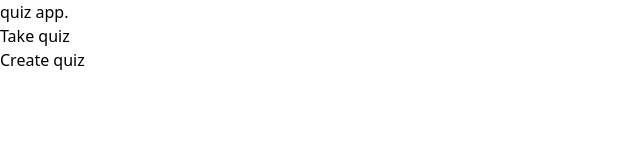
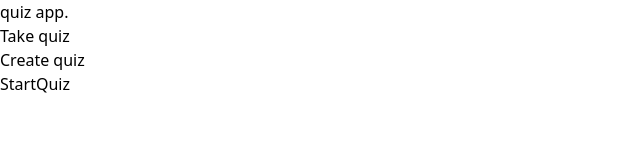
Before and after one commit to hussain-shariff/quiz-app, a React (Vite) app: page /startQuiz in a window 1280 px wide. Shown: the top 162 px of the page, without its empty margins (0-640 px from the left). Built offline with nearby package versions, Linux system fonts and the light colour scheme.

Commit message:
start quiz page

```diff
--- a/src/App.jsx
+++ b/src/App.jsx
@@ -4,6 +4,7 @@ import { BrowserRouter as Router, Routes, Route } from "react-router-dom";
 import Home from "./pages/Home";
 import CreateQuiz from "./pages/CreateQuiz";
 import TakeQuiz from "./pages/TakeQuiz";
+import StartQuiz from "./pages/StartQuiz";
 
 function App() {
 
@@ -15,6 +16,7 @@ function App() {
           <Route path="/" index element={<Home/>}></Route>
           <Route path="/create" element={<CreateQuiz/>}></Route>
           <Route path="/quiz" element={<TakeQuiz/>}></Route>
+          <Route path="/startQuiz" element={<StartQuiz/>}></Route>
         </Routes>
       </Router>
     </div>
--- a/src/components/Quiz.jsx
+++ b/src/components/Quiz.jsx
@@ -1,8 +1,11 @@
 import React from 'react'
 import { FontAwesomeIcon } from '@fortawesome/react-fontawesome'
-import { faPenToSquare } from '@fortawesome/free-solid-svg-icons'
-import { faAnglesRight } from '@fortawesome/free-solid-svg-icons'
-import { faClock } from '@fortawesome/free-solid-svg-icons'
+import {
+  faPenToSquare,
+  faClock,
+  faAnglesRight
+  } from '@fortawesome/free-solid-svg-icons'
+import { Link } from 'react-router-dom'
 
 function Quiz() {
   return (
@@ -20,7 +23,9 @@ function Quiz() {
         </div>
         <p>A nest.js full stack project</p>
         <div className='flex gap-3 text-sm text-[#3489ff]'>
+          <Link to={'/startQuiz'}>
             <h1 className='cursor-pointer'>Start quiz <FontAwesomeIcon className='h-3' icon={faAnglesRight}/></h1>
+          </Link>
             <h1 className='cursor-pointer'>Add question <FontAwesomeIcon className='h-3' icon={faAnglesRight}/></h1>
             <h1 className='cursor-pointer'>Edit <FontAwesomeIcon className='h-3' icon={faAnglesRight}/></h1>
         </div>
--- /dev/null
+++ b/src/pages/StartQuiz.jsx
@@ -0,0 +1,9 @@
+import React from 'react'
+
+function StartQuiz() {
+  return (
+    <div>StartQuiz</div>
+  )
+}
+
+export default StartQuiz
```
